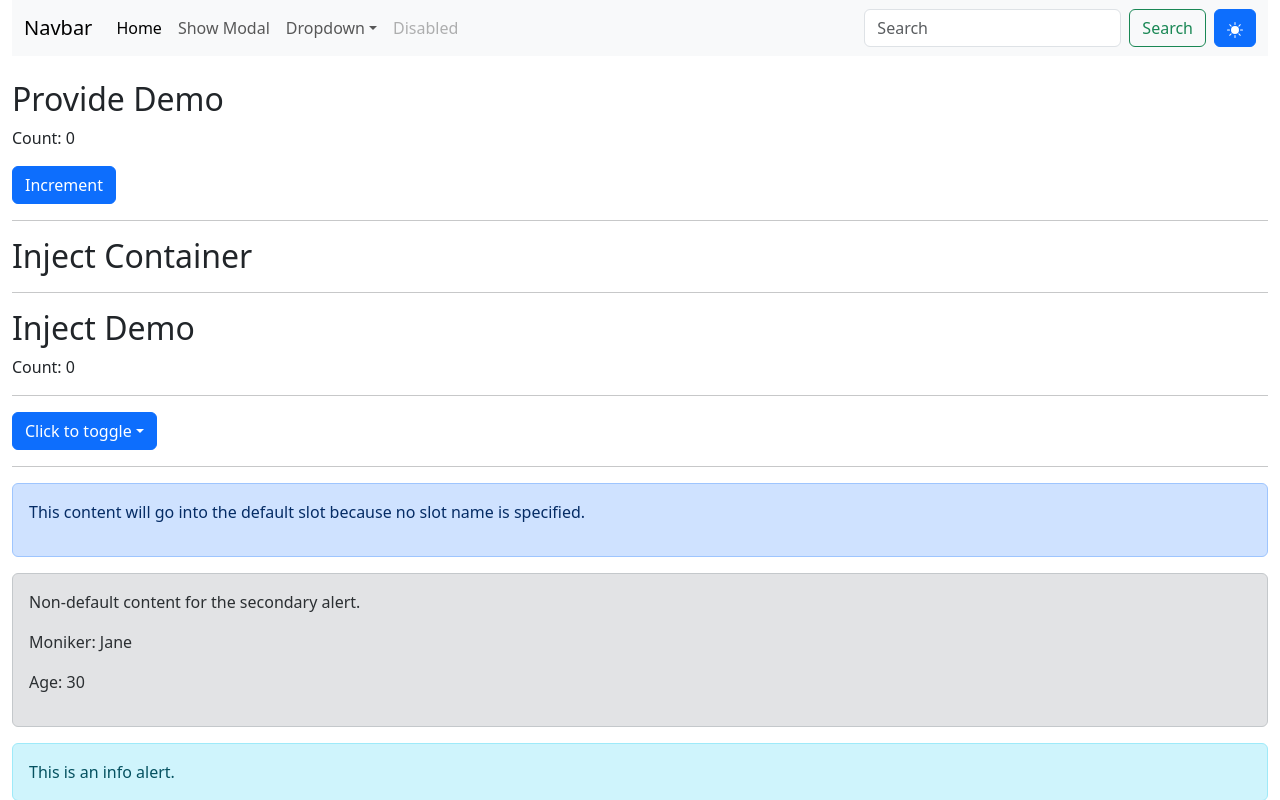
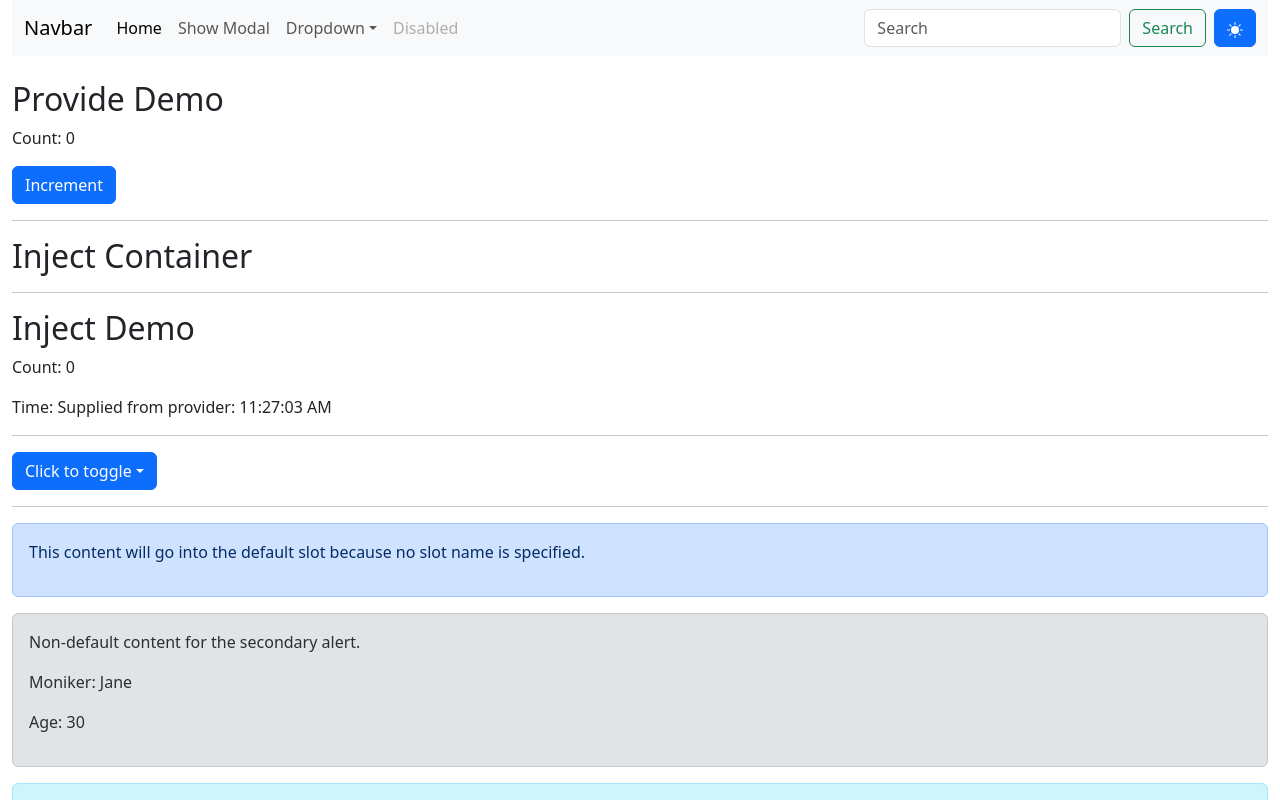
Before and after one commit to FlameWolf/vue-project, a Vue app: page / in a window 1280 px wide. Shown: the top 800 px of the page. Built offline with nearby package versions, Linux system fonts and the light colour scheme.

Commit message:
Add symbol key and factory function example for provide/inject

```diff
--- a/src/components/InjectDemo.vue
+++ b/src/components/InjectDemo.vue
@@ -2,11 +2,20 @@
 	import { inject } from "vue";
 
 	const count = inject("count", 0);
+	const time = inject(
+		Symbol.for("time"),
+		() => {
+			const date = new Date();
+			return `Locally computed: ${date.toLocaleTimeString()}`;
+		},
+		true
+	);
 </script>
 <template>
 	<div>
 		<h2>Inject Demo</h2>
 		<p>Count: {{ count }}</p>
+		<p>Time: {{ time }}</p>
 	</div>
-	<hr/>
+	<hr />
 </template>
--- a/src/components/Navbar.vue
+++ b/src/components/Navbar.vue
@@ -54,7 +54,7 @@
 						<a class="nav-link" role="button" @click="showConfirmModal">Show Modal</a>
 					</li>
 					<li class="nav-item dropdown">
-						<a ref="nav-dropdown-trigger" class="nav-link dropdown-toggle" role="button" @click="toggleNavDropdown" :aria-expanded="showNavDropdown">Dropdown</a>
+						<a ref="nav-dropdown-trigger" class="nav-link dropdown-toggle" role="button" @click="toggleNavDropdown()" :aria-expanded="showNavDropdown">Dropdown</a>
 						<ul class="dropdown-menu" :class="{ show: showNavDropdown }">
 							<li><a class="dropdown-item" role="button">Action</a></li>
 							<li><a class="dropdown-item" role="button">Another action</a></li>
--- a/src/components/ProvideDemo.vue
+++ b/src/components/ProvideDemo.vue
@@ -1,9 +1,11 @@
 <script setup lang="ts">
-	import { provide, ref } from "vue";
+	import { computed, provide, ref } from "vue";
 	import InjectContainer from "@/components/InjectContainer.vue";
 
 	const count = ref(0);
+	const time = ref(new Date().toLocaleTimeString());
 	provide("count", count);
+	provide(Symbol.for("time"), computed(() => `Supplied from provider: ${time.value}`));
 </script>
 <template>
 	<div>
--- a/src/composables/useDropdown.ts
+++ b/src/composables/useDropdown.ts
@@ -9,8 +9,8 @@ type DropdownOptions = {
 export function useDropdown(trigger: TemplateRef<HTMLElement>, { initialState = false, autoClose = true, dropdown }: DropdownOptions = {}) {
 	const show = ref(initialState);
 
-	function toggle() {
-		show.value = !show.value;
+	function toggle(force?: boolean) {
+		show.value = force ?? !show.value;
 	}
 
 	function clickedOutside(event: MouseEvent) {
```
